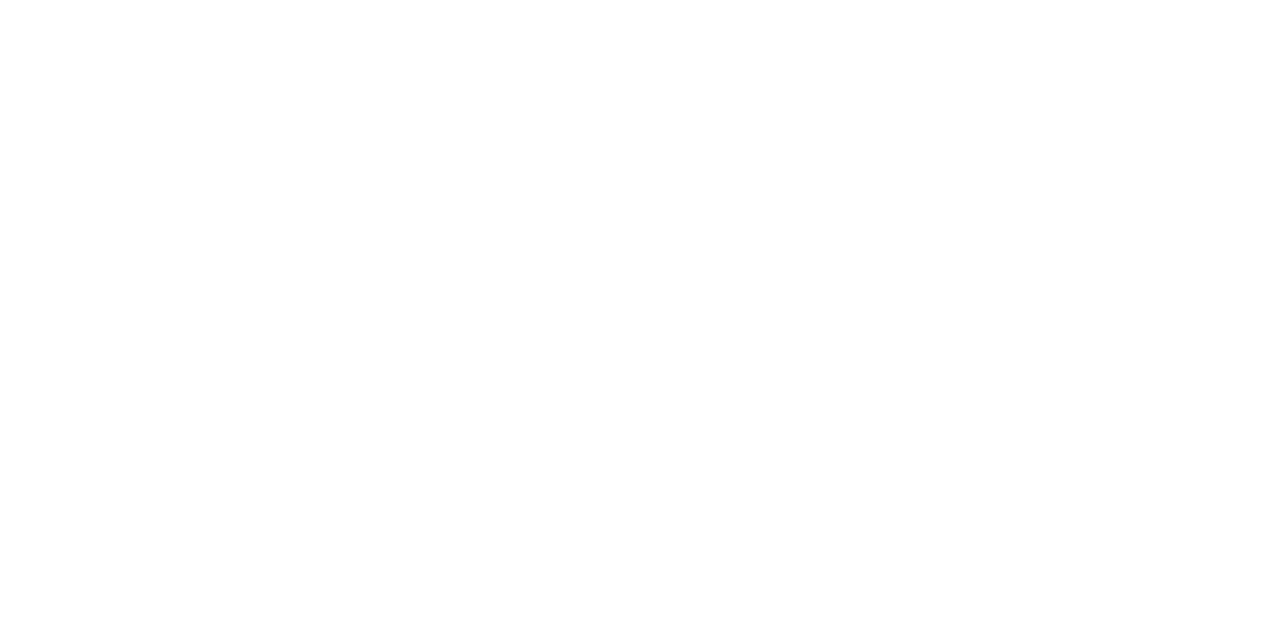
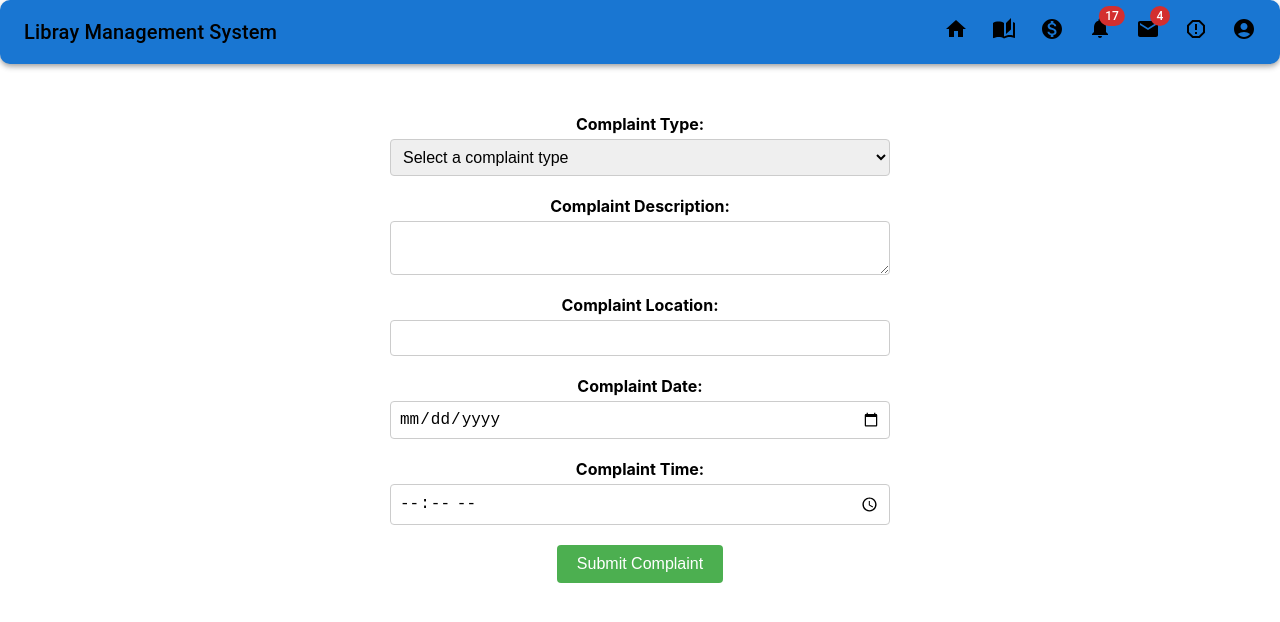
Before and after one commit to paranietharan74/library-management-system-website, a React (Create React App) app: page /make-new-complaint in a window 1280 px wide. Before the commit this address had no page. Shown: the top 622 px of the page. Built offline with nearby package versions, Linux system fonts and the light colour scheme; a web font is replaced by a local one.

Commit message:
complaint section work completed

```diff
--- a/src/App.js
+++ b/src/App.js
@@ -9,6 +9,7 @@
 import Test from './Pages/Test';
 import SecurityPage from './Pages/SecurityPage';
 import Complaint from './Pages/complaint';
+import MakeNewComplaint from './Pages/MakeNewComplaint';
 
 function App() {
 
@@ -19,6 +20,7 @@
           {/* Mihunan */}
           <Route path="/" element={<UserHome />} />
           <Route path='/complaint' element={<Complaint />} />
+          <Route path='/make-new-complaint' element={<MakeNewComplaint />} />
 
           {/* Yasothan */}
           <Route path="/message" element={<UserMessages />} />
--- /dev/null
+++ b/src/Pages/MakeNewComplaint.js
@@ -0,0 +1,55 @@
+import React, { useState } from 'react';
+import styles from './style/MakeNewComplaintStyle.module.css';
+import UserNavBar from '../components/UserNavBar';
+
+function MakeNewComplaint() {
+  const [complaintType, setComplaintType] = useState('');
+  const [complaintDescription, setComplaintDescription] = useState('');
+  const [complaintLocation, setComplaintLocation] = useState('');
+  const [complaintDate, setComplaintDate] = useState('');
+  const [complaintTime, setComplaintTime] = useState('');
+
+  const handleSubmit = (event) => {
+    event.preventDefault();
+    // handle form submission logic here
+  };
+
+  return (
+    <>
+      <UserNavBar />
+      <div className={styles.MakeNewComplaintContainer}>
+        <form onSubmit={handleSubmit}>
+          <div className={styles.complaintType}>
+            <label htmlFor="complaintType">Complaint Type:</label>
+            <select id="complaintType" value={complaintType} onChange={(event) => setComplaintType(event.target.value)}>
+              <option value="">Select a complaint type</option>
+              <option value="noise">Noise</option>
+              <option value="cleanliness">Cleanliness</option>
+              <option value="staff">Staff</option>
+              <option value="other">Other</option>
+            </select>
+          </div>
+          <div className={styles.complaintDescription}>
+            <label htmlFor="complaintDescription">Complaint Description:</label>
+            <textarea id="complaintDescription" value={complaintDescription} onChange={(event) => setComplaintDescription(event.target.value)}></textarea>
+          </div>
+          <div className={styles.complaintLocation}>
+            <label htmlFor="complaintLocation">Complaint Location:</label>
+            <input type="text" id="complaintLocation" value={complaintLocation} onChange={(event) => setComplaintLocation(event.target.value)} />
+          </div>
+          <div className={styles.complaintDate}>
+            <label htmlFor="complaintDate">Complaint Date:</label>
+            <input type="date" id="complaintDate" value={complaintDate} onChange={(event) => setComplaintDate(event.target.value)} />
+          </div>
+          <div className={styles.complaintTime}>
+            <label htmlFor="complaintTime">Complaint Time:</label>
+            <input type="time" id="complaintTime" value={complaintTime} onChange={(event) => setComplaintTime(event.target.value)} />
+          </div>
+          <button type="submit">Submit Complaint</button>
+        </form>
+      </div>
+    </>
+  );
+}
+
+export default MakeNewComplaint;
--- a/src/Pages/complaint.js
+++ b/src/Pages/complaint.js
@@ -1,6 +1,9 @@
 import styles from './style/ComplaintStyle.module.css';
 import UserNavBar from '../components/UserNavBar';
 import ComplaintDetails from '../components/ComplaintDetails';
+
+import MakeComplaint from '../components/MakeComplaint';
+import SupportAgentIcon from '@mui/icons-material/SupportAgent';
 
 function Complaint() {
     const complaintSection = 'Library';
@@ -14,6 +17,11 @@
                     complaintSection={complaintSection}
                     complaintDescription={complaintDescription}
                 />
+
+
+                <div className={styles.complaintFooter}>
+                    <MakeComplaint />
+                </div>
             </div>
         </>
     );
--- a/src/Pages/style/ComplaintStyle.module.css
+++ b/src/Pages/style/ComplaintStyle.module.css
@@ -3,3 +3,15 @@
     display: flex;
     justify-content: center;
 }
+
+
+.complaintFooter {
+    position: fixed;
+    bottom: 0;
+    left: 0;
+    right: 0;
+    background-color: #fff;
+    box-shadow: 0 -2px 4px rgba(0, 0, 0, 0.1);
+    padding: 16px;
+    text-align: center;
+  }
--- /dev/null
+++ b/src/Pages/style/MakeNewComplaintStyle.module.css
@@ -0,0 +1,48 @@
+.MakeNewComplaintContainer {
+    display: flex;
+    flex-direction: column;
+    align-items: center;
+    margin-top: 50px;
+}
+
+.complaintType,
+.complaintDescription,
+.complaintLocation,
+.complaintDate,
+.complaintTime {
+    display: flex;
+    flex-direction: column;
+    margin-bottom: 20px;
+}
+
+label {
+    font-weight: bold;
+    margin-bottom: 5px;
+}
+
+select,
+textarea,
+input[type="text"],
+input[type="date"],
+input[type="time"] {
+    border: 1px solid #ccc;
+    border-radius: 4px;
+    padding: 8px;
+    font-size: 16px;
+    width: 500px;
+}
+
+button {
+    background-color: #4caf50;
+    color: white;
+    border: none;
+    border-radius: 4px;
+    padding: 10px 20px;
+    font-size: 16px;
+    cursor: pointer;
+    transition: background-color 0.3s;
+}
+
+button:hover {
+    background-color: #3e8e41;
+}
--- /dev/null
+++ b/src/components/MakeComplaint.js
@@ -0,0 +1,72 @@
+import * as React from 'react';
+import Button from '@mui/material/Button';
+import { styled } from '@mui/material/styles';
+import Dialog from '@mui/material/Dialog';
+import DialogTitle from '@mui/material/DialogTitle';
+import DialogContent from '@mui/material/DialogContent';
+import DialogActions from '@mui/material/DialogActions';
+import IconButton from '@mui/material/IconButton';
+import CloseIcon from '@mui/icons-material/Close';
+import Typography from '@mui/material/Typography';
+import { Link } from 'react-router-dom';
+
+const BootstrapDialog = styled(Dialog)(({ theme }) => ({
+    '& .MuiDialogContent-root': {
+        padding: theme.spacing(2),
+    },
+    '& .MuiDialogActions-root': {
+        padding: theme.spacing(1),
+    },
+}));
+
+export default function MakeComplaint() {
+    const [open, setOpen] = React.useState(false);
+
+    const handleClickOpen = () => {
+        setOpen(true);
+    };
+    const handleClose = () => {
+        setOpen(false);
+    };
+
+    return (
+        <React.Fragment>
+            <Button variant="outlined" onClick={handleClickOpen}>
+                Make New Complaint
+            </Button>
+            <BootstrapDialog
+                onClose={handleClose}
+                aria-labelledby="customized-dialog-title"
+                open={open}
+            >
+                <DialogTitle sx={{ m: 0, p: 2 }} id="customized-dialog-title">
+                    Modal title
+                </DialogTitle>
+                <IconButton
+                    aria-label="close"
+                    onClick={handleClose}
+                    sx={{
+                        position: 'absolute',
+                        right: 8,
+                        top: 8,
+                        color: (theme) => theme.palette.grey[500],
+                    }}
+                >
+                    <CloseIcon />
+                </IconButton>
+                <DialogContent dividers>
+                    <Typography gutterBottom> The library's noise policy is not being enforced properly, making it difficult to concentrate on work. The designated quiet areas are often disrupted by loud conversations and phone calls. Additionally, the library's collection of books on computer science and engineering is outdated and lacks recent publications. </Typography>
+                    <Typography gutterBottom> The library's hours of operation are not convenient for students who have evening classes or work part-time jobs. The library should extend its hours during the week and open earlier on weekends to accommodate the needs of all students. Furthermore, the library's printing system is often out of order, causing delays and inconvenience for students who need to print assignments. </Typography>
+                    <Typography gutterBottom> The library's study rooms are often occupied by groups who are not using them for academic purposes, making it difficult for students who need a quiet space to work on group projects. The library should enforce stricter policies on the use of study rooms and allocate more spaces for group work. Additionally, the library's air conditioning system is often set too high, making it uncomfortably cold for some patrons. </Typography>
+                </DialogContent>
+                <DialogActions>
+                    <Link to="/make-new-complaint">
+                        <Button autoFocus onClick={handleClose}>
+                            Make Complaint
+                        </Button>
+                    </Link>
+                </DialogActions>
+            </BootstrapDialog>
+        </React.Fragment>
+    );
+}
--- a/src/components/style/complaintDetails.module.css
+++ b/src/components/style/complaintDetails.module.css
@@ -13,6 +13,7 @@
     border: #56594A solid 2px;
     border-radius: 10px;
     width: 40vw;
+    padding: 20px;
 }
 
 .type {
@@ -24,6 +25,7 @@
 .processStage {
     display: flex;
     align-items: center;
+    color: green;
 }
 
 .processIcon {
@@ -58,5 +60,5 @@
 
 .descriptionText{
     font-family: var(--font-3);
-    font-weight: 400;
+    font-weight: 800;
 }
```
Also changed, not shown: 1 other file (tests, documents, lock files or other folders).
